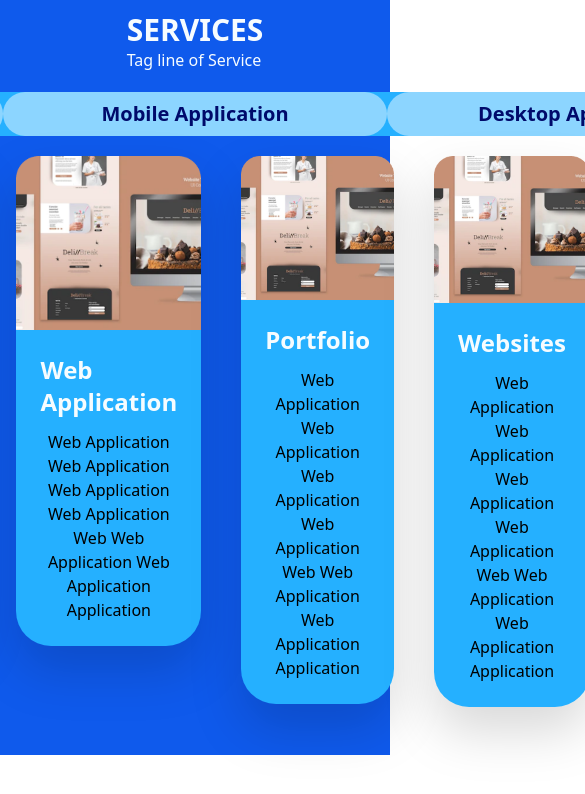
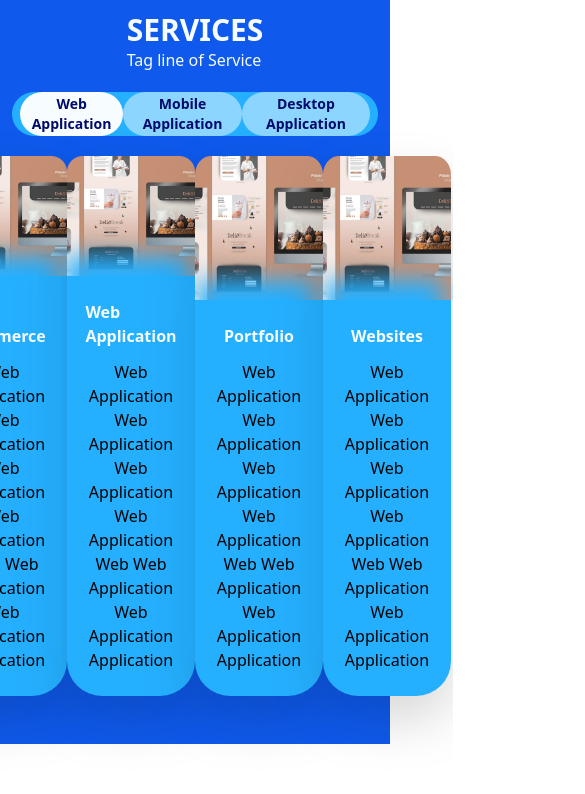
Before and after one commit to Algowrite-software-solution/algowrite-website-2.0, a React (Create React App) app in the folder front-end/: page / in a window 390 px wide. Shown: the top 794 px of the page, 585 px wide, since content can reach past the window. Built offline with nearby package versions, Linux system fonts and the light colour scheme.

Commit message:
new update
new update

```diff
--- a/front-end/src/components/SerivicesCard.js
+++ b/front-end/src/components/SerivicesCard.js
@@ -1,13 +1,12 @@
 import React from "react";
-
-
+import "./ServiceCard.css";
 
 function ServicesCard({ topic, paragraph, img }) {
      return (
-          <div className="h-1/2 sm:w-72 rounded-[35px] bg-secondary flex flex-col items-center justify-center drop-shadow-2xl">
+          <div className="sm:h-1/2 sm:w-72 w-32 rounded-[35px] bg-secondary flex flex-col items-center justify-center drop-shadow-2xl">
                <img src={img} className="h-1/2 w-72" />
-               <div className="order-2 flex flex-col items-center justify-center p-6 gap-3">
-                    <h3 className="text-white font-bold text-2xl">{topic}</h3>
+               <div className="order-2 flex flex-col items-center justify-center p-6 gap-3 border-top-shadow">
+                    <h3 className="text-white font-bold sm:text-2xl">{topic}</h3>
                     <p className="text-center">{paragraph}</p>
                </div>
           </div>
--- /dev/null
+++ b/front-end/src/components/ServiceCard.css
@@ -0,0 +1,5 @@
+.border-top-shadow {
+     -webkit-box-shadow: -2px -28.5px 22.5px -8px #25b0ff;
+     -moz-box-shadow: -2px -28.5px 22.5px -8px #25b0ff;
+     box-shadow: -2px -28.5px 22.5px -8px #25b0ff;
+}
--- a/front-end/src/layout/Sevices.js
+++ b/front-end/src/layout/Sevices.js
@@ -32,7 +32,7 @@ const ApplicatinCardDetails = ({ activeButton }) => {
           <ServicesCard key={index} topic={card.topic} paragraph={card.paragraph} img={serviceImg}/>
      ));
 
-     return (<div className="flex gap-10">{cards}</div>);
+     return (<div className="flex sm:justify-between">{cards}</div>);
 };
 
 function Services() {
@@ -44,16 +44,16 @@ function Services() {
      };
 
      return (
-          <div className="flex flex-col bg-primary justify-center items-center p-3 gap-5 pb-12">
+          <div className="flex flex-col  bg-primary  items-center p-3 gap-5 pb-12">
                <div className="order-1 flex items-center justify-center">
                     <MainTopic text="SERVICES" className="text-white font-bold text-3xl" subTopic="Tag line of Service" subTopicClassName="text-white" />
                </div>
                <div className="order-2 sm:w-4/5 h-11 bg-secondary rounded-full flex justify-between ps-2 pe-2">
-                    <Button onClick={()=> handleButtonClick('Web')} text="Web Application" className="w-96 h-11 text-darker  text-xl font-semibold bg-light rounded-full active:bg-white" />
-                    <Button onClick={()=> handleButtonClick('Mobile')} text="Mobile Application" className="w-96 h-11 text-darker text-xl font-semibold  bg-light  rounded-full  active:bg-white" />
-                    <Button onClick={()=> handleButtonClick('Desktop')} text="Desktop Application" className="w-96 h-11 text-darker text-xl font-semibold  bg-light rounded-full  active:bg-white" />
+                    <Button onClick={()=> handleButtonClick('Web')} text="Web Application" className={`sm:w-96 h-11 text-darker  sm:text-xl text-sm text-center font-semibold bg-light ${activeButton === 'Web' ? 'bg-white' : 'bg-light'} rounded-full`}/>
+                    <Button onClick={()=> handleButtonClick('Mobile')} text="Mobile Application" className={`sm:w-96 h-11 text-darker sm:text-xl text-sm text-center font-semibold  bg-light ${activeButton === 'Mobile' ? 'bg-white' : 'bg-light'} rounded-full`} />
+                    <Button onClick={()=> handleButtonClick('Desktop')} text="Desktop Application" className={`sm:w-96 h-11 text-darker text-center text-sm sm:text-xl font-semibold  bg-light ${activeButton === 'Desktop' ? 'bg-white' : 'bg-light'} rounded-full`} />
                </div>
-               <div className="order-3">
+               <div className="order-3 sm:w-4/5 ">
                     <ApplicatinCardDetails activeButton={activeButton} />
                </div>
           </div>
```
